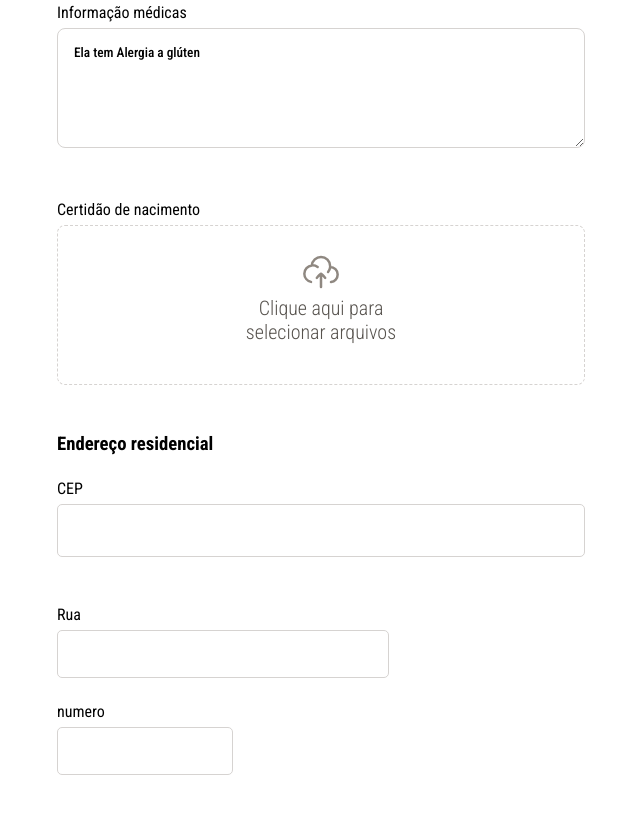
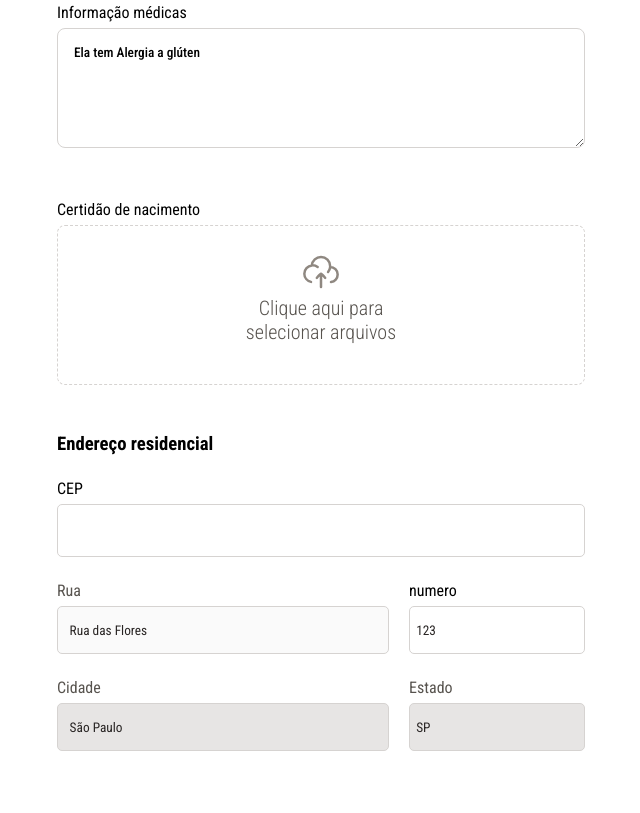
Before and after one commit to yJeanx11x/FormularioDeMatricula, a plain HTML site: page index.html in a window 1280 px wide. Shown: the part 667-1480 px from the top of the page, without its empty margins (7-647 px from the left). Drawn offline with Linux system fonts and the light colour scheme.

Commit message:
termino da parete de Endereço residencial

```diff
--- a/index.html
+++ b/index.html
@@ -75,34 +75,46 @@
 
   <div>
 
-</form>
 
-      </section>
+  <div class="form  " >
+    <h3>Endereço residencial</h3>
 
-<div class="grid-2">
-      <div class="form">
-        <h3>Endereço residencial</h3>
     <div class="form">
       <h4>CEP</h4>
         <input type="number" required maxlength="8">
     </div>
-
-          <div class="form personalizado">
-            <h4>Rua</h4>
-              <input  type="number" required maxlength="8">
-          </div>
-          <div class="personalizado2">
-            <h4>numero</h4>
-              <input type="text" >
-            </div>
+    <div class="endereco1">
+      <div >
+        <h4 class="titulo">Rua</h4>
+          <input class="text" type="text" required value="Rua das Flores" disabled >
       </div>
 
+      <div>
+        <h4>numero</h4>
+          <input class="numero" type="number" value="123" >
+      </div>
 
+</div>
+<div class="endereco1 gap-24p">
+  <div >
+    <h4 class="titulo ">Cidade</h4>
+      <input class="text desabilitado" type="text" required value="São Paulo" disabled >
+  </div>
+
+  <div>
+    <h4 class="titulo">Estado</h4>
+      <input class="numero desabilitado" type="text" value="SP" disabled>
+  </div>
 
 </div>
 
 </div>
 
 
+
+</form>
+
+      </section>
+
   </body>
 </html>
--- a/src/style/section.css
+++ b/src/style/section.css
@@ -46,6 +46,20 @@
       font: var(--headin3);
     }
 
+
   }
+  .endereco1{
+    display: flex;
+    gap: 20px;
+    padding-bottom: 24px;
+    .text{
+      width: 332px;
+      height: 48px;
+    }
+.numero{
+  width: 176px;
+height: 48px;
+}
 
+  }
 }
--- a/src/style/utility.css
+++ b/src/style/utility.css
@@ -1,20 +1,7 @@
-.gap-24{
-        gap: 24px;
+.desabilitado{
+        background-color: var(--surface-disabled);
+
 }
-.grid-2{
-
-        .personalizado{
-        input{
-             width: 332px;
-             height: 48px;
-        }
-}
-.personalizado2{
-        input{
-             width: 176px;
-             height: 48px;
-        }
-}
-display: grid;
-grid-template-columns: repeat(2,1fr);
-}
+.titulo{
+        color:var(--text-secondary);
+      }
```
Lines whose indentation alone changed are shown as unchanged.
